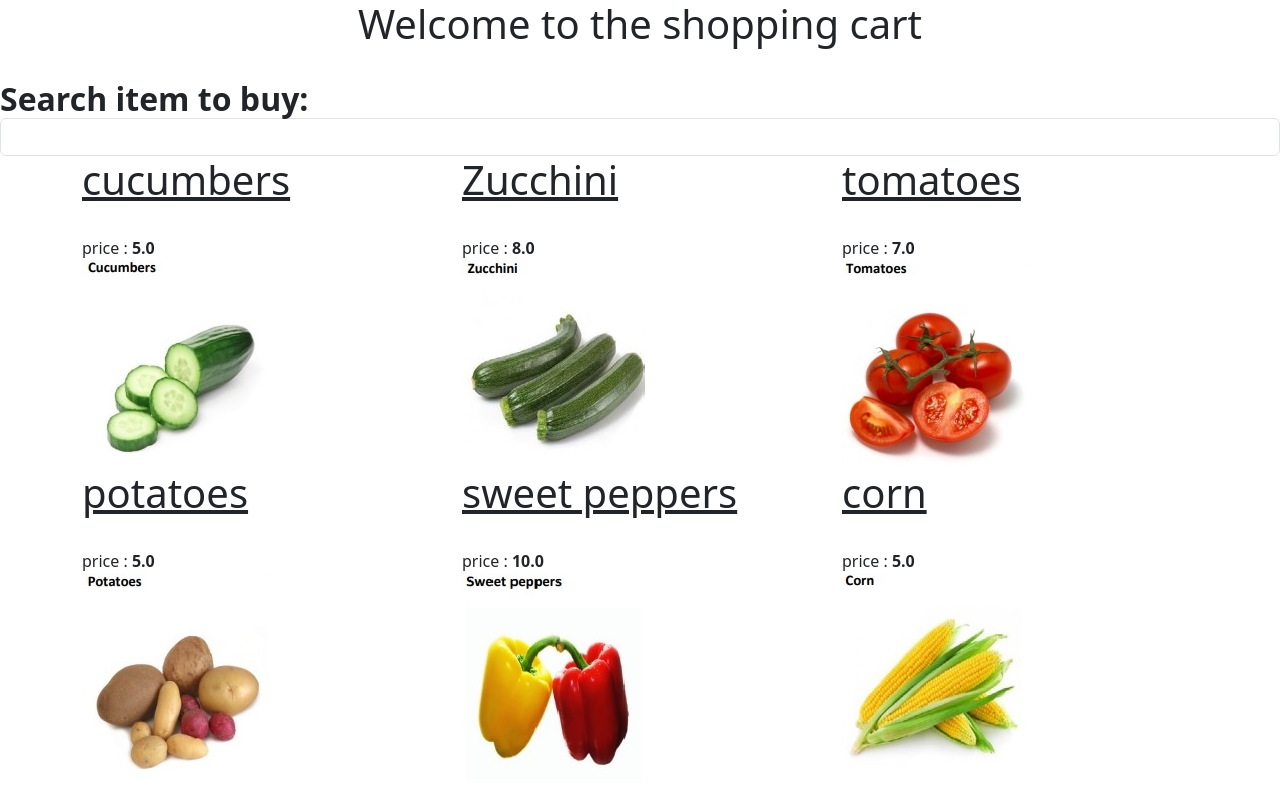
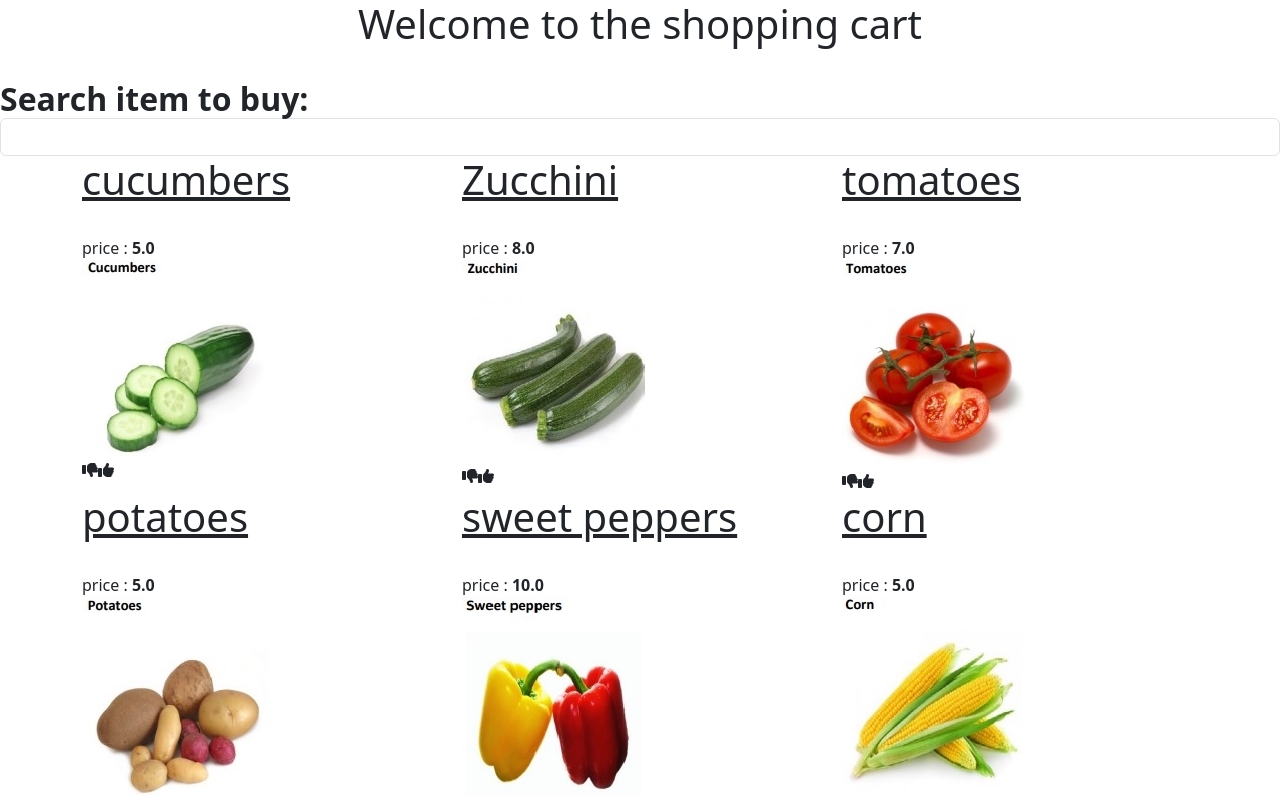
Before and after one commit to oferAngularJs/angularFeatures16, an Angular app: page /shoppingCart2 in a window 1280 px wide. Shown: the top 795 px of the page. Built offline with nearby package versions, Linux system fonts and the light colour scheme.

Commit message:
change view in item

```diff
--- a/src/app/views/item/item.component.html
+++ b/src/app/views/item/item.component.html
@@ -9,3 +9,8 @@
 
 <img src="/assets/{{item.image}}">
 </div>
+<div>
+
+<i class="fa-solid fa-thumbs-down"></i>
+<i class="fa-solid fa-thumbs-up"></i>
+</div>
```
